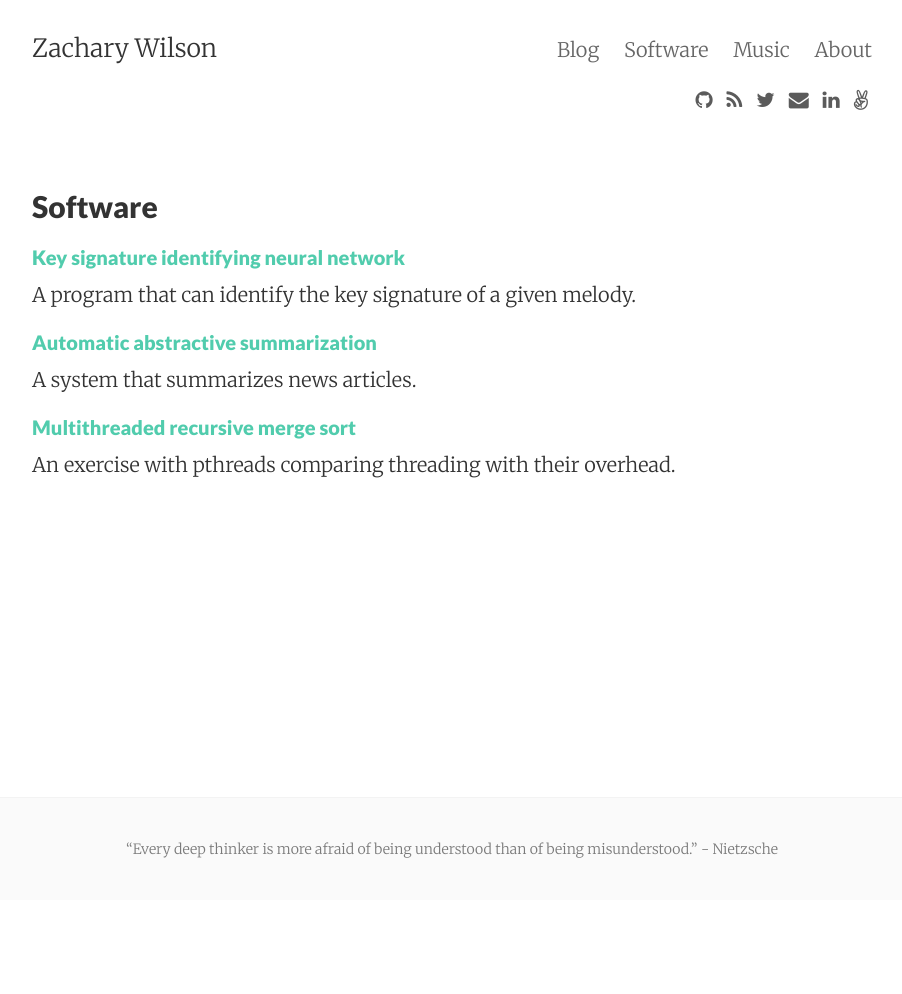
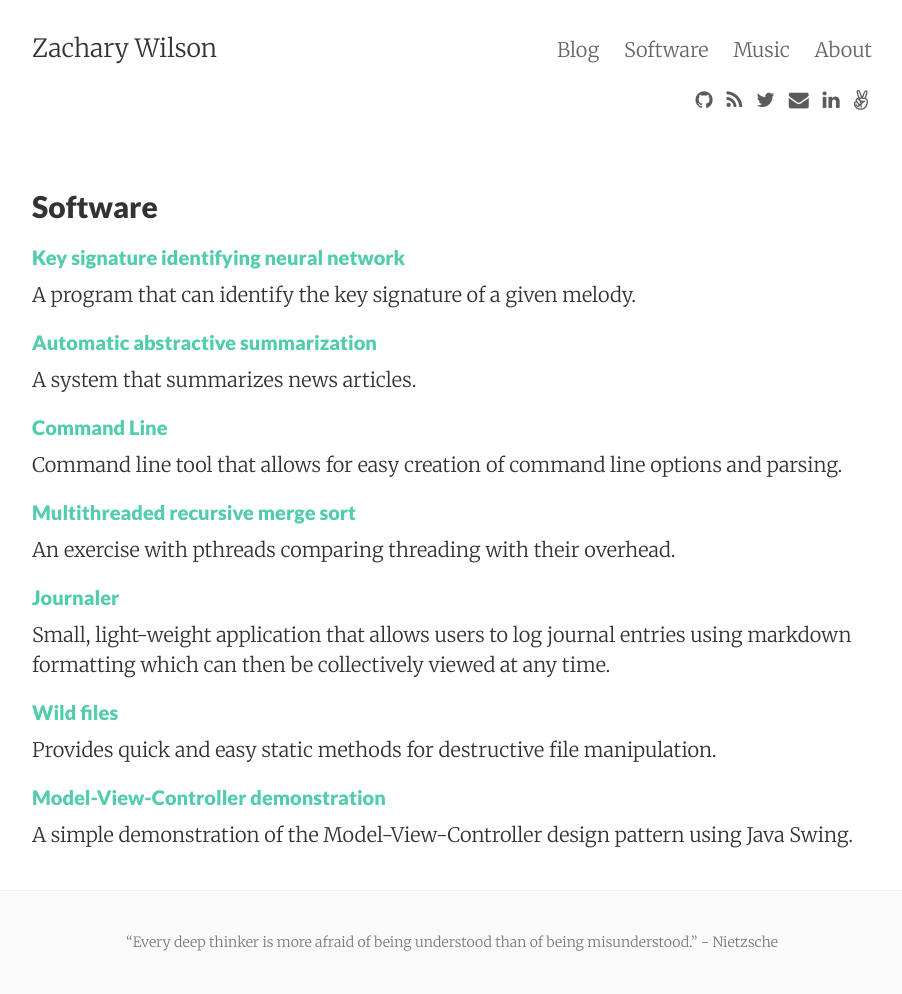
Before and after one commit to zakrywilson/zakrywilson.github.io, a Jekyll site: the page built from pages/software/index.md, in a window 1280 px wide. Shown: the whole page, without its empty margins (188-1090 px from the left). Built offline with Jekyll 4.4.1, drawn with Linux system fonts in a browser that asks for light colours; nearby versions of some CDN libraries; before the commit the page ends 900 px from its top, so only the background shows below that.

Commit message:
Updated projects

```diff
--- a/pages/software/index.md
+++ b/pages/software/index.md
@@ -10,5 +10,17 @@ A program that can identify the key signature of a given melody.
 #### <a href="https://github.com/zakrywilson/abstractive-summarization">Automatic abstractive summarization</a>
 A system that summarizes news articles.
 
+#### <a href="https://github.com/zakrywilson/command-line">Command Line</a>
+Command line tool that allows for easy creation of command line options and parsing.
+
 #### <a href="https://github.com/zakrywilson/multithreaded-recursive-merge-sort">Multithreaded recursive merge sort</a>
 An exercise with pthreads comparing threading with their overhead.
+
+#### <a href="https://github.com/zoewilson/journaler">Journaler</a>
+Small, light-weight application that allows users to log journal entries using markdown formatting which can then be collectively viewed at any time.
+
+#### <a href="https://github.com/zakrywilson/wild-files">Wild files</a>
+Provides quick and easy static methods for destructive file manipulation.
+
+#### <a href="https://github.com/zakrywilson/mvc-demo">Model-View-Controller demonstration</a>
+A simple demonstration of the Model-View-Controller design pattern using Java Swing.
```
